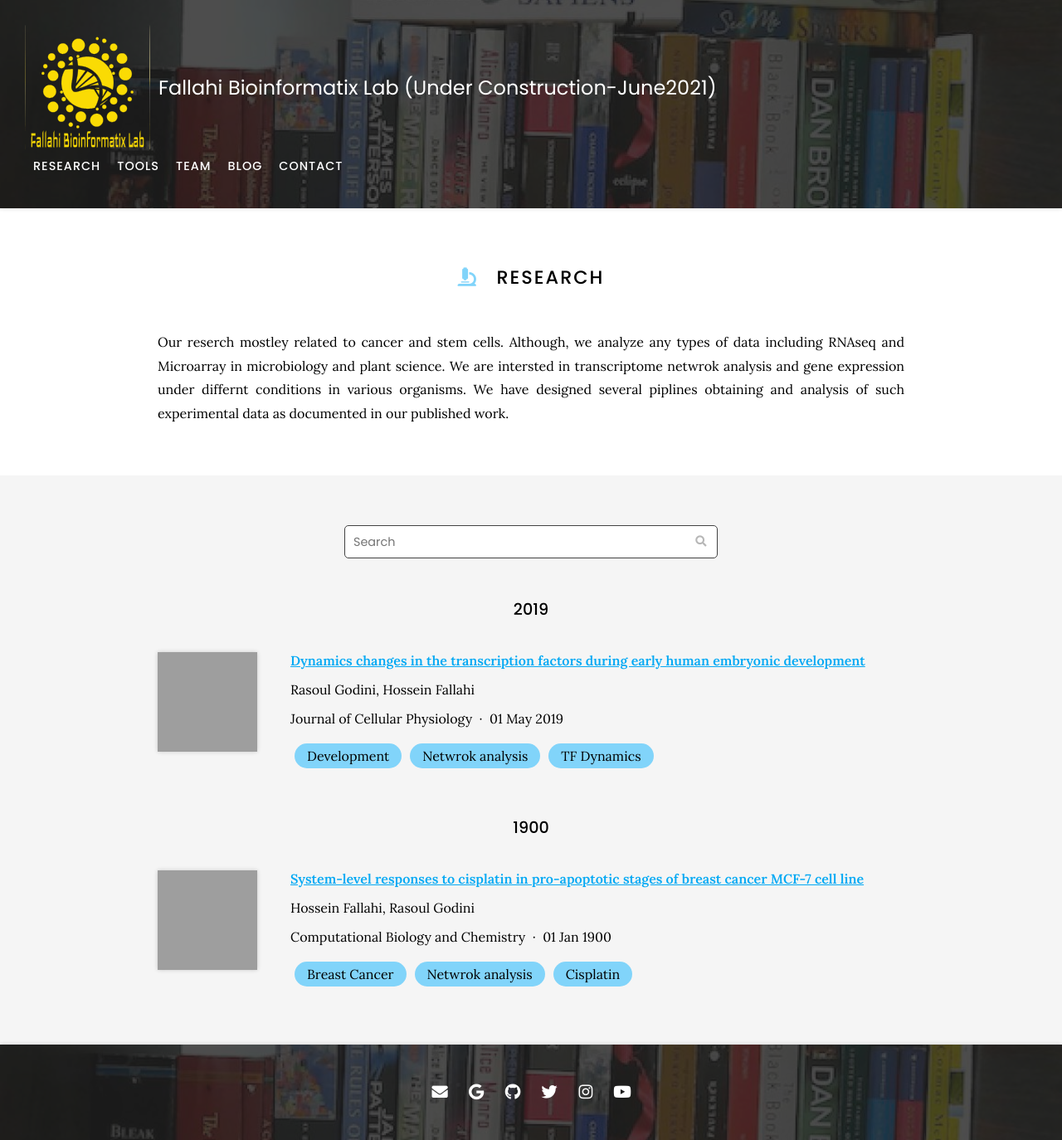
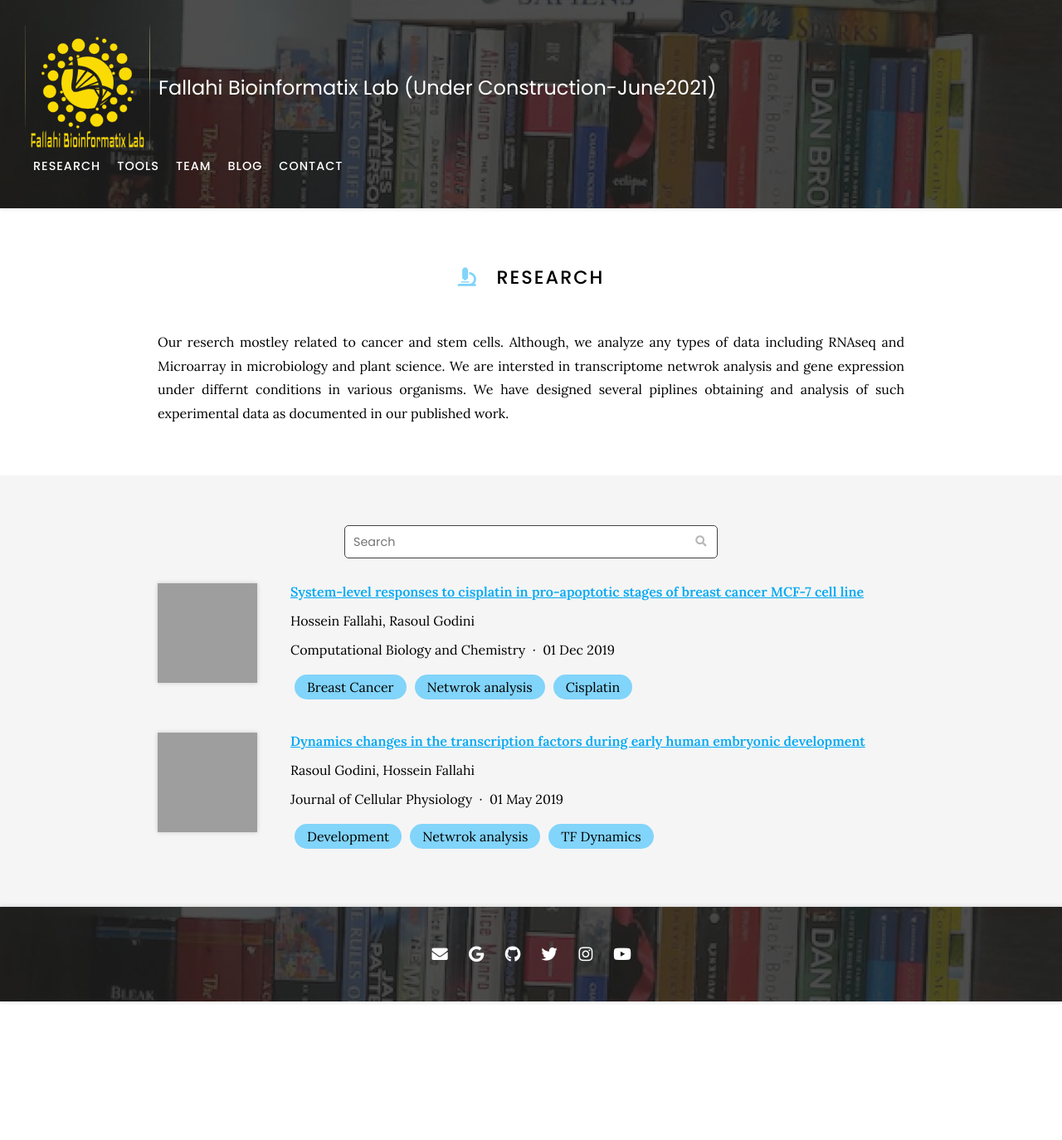
Before and after one commit to Hossein-Fallahi/Fallahi-Bioinformatics-Lab, a Jekyll site: the page built from research/index.md, in a window 1280 px wide. Shown: the whole page at 83% size. Built offline with Jekyll 4.4.1, drawn with Linux system fonts in a browser that asks for light colours; nearby versions of some CDN libraries; after the commit the page ends 1207 px from its top, so only the background shows below that; grey boxes are pictures that could not be loaded.

Commit message:
Generate citations

```diff
--- a/_data/citations.yaml
+++ b/_data/citations.yaml
@@ -7,7 +7,7 @@
   - Hossein Fallahi
   - Rasoul Godini
   publisher: Computational Biology and Chemistry
-  date: '1900-01-01'
+  date: '2019-12-01'
   link: https://doi.org/gkpk62
   image: https://ars.els-cdn.com/content/image/1-s2.0-S147692711830639X-ga1.jpg
   extra-links:
```
